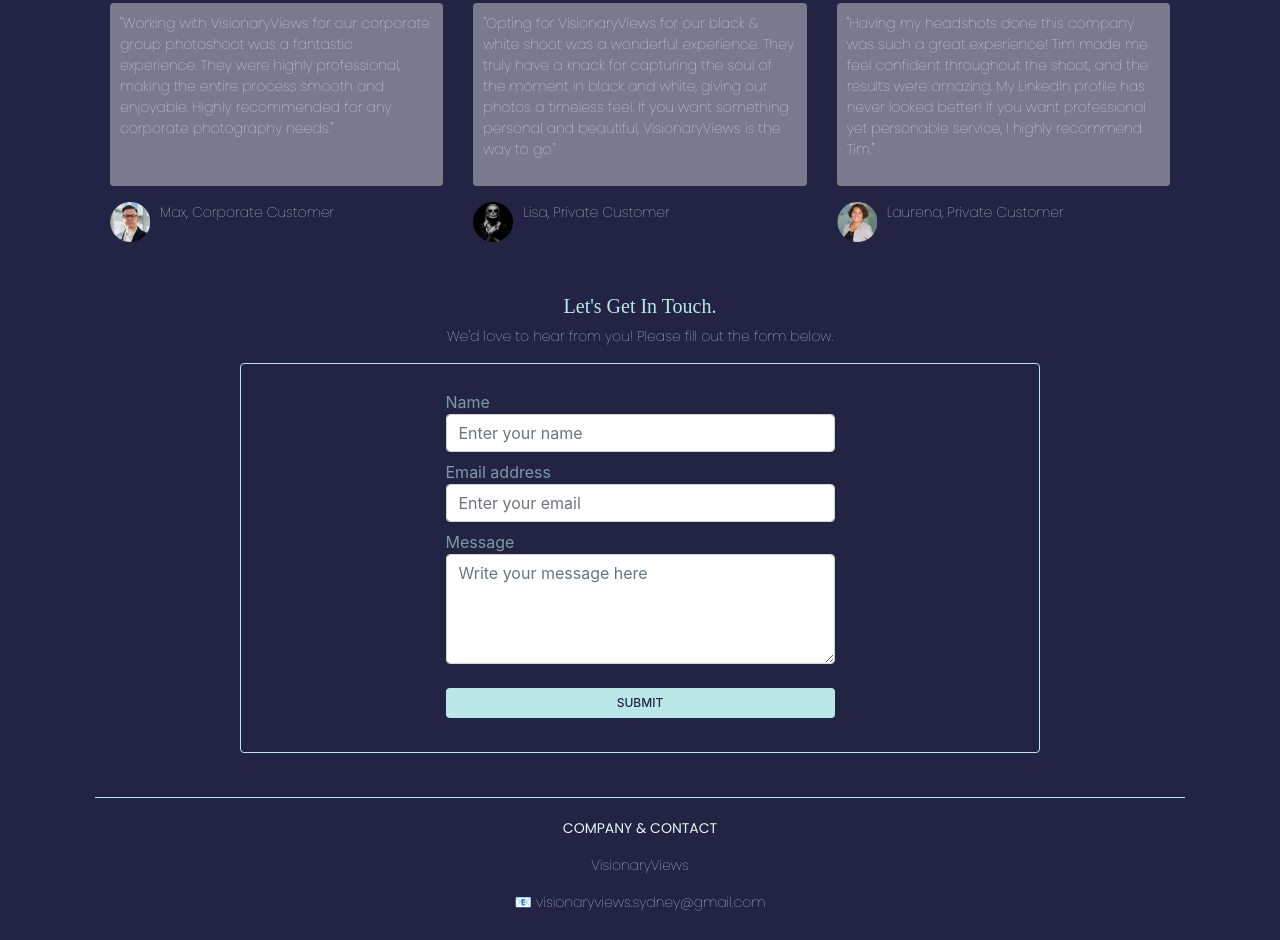
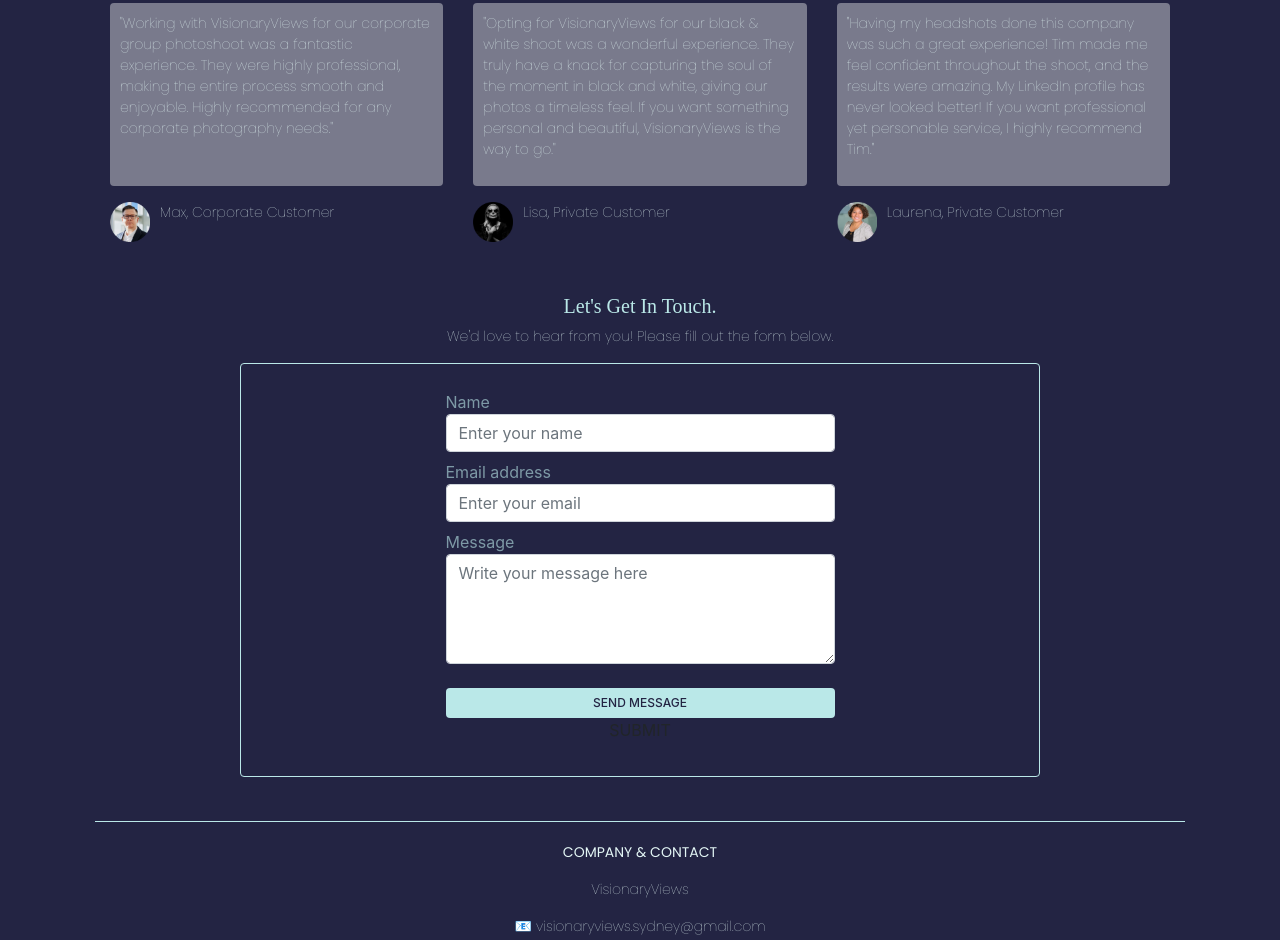
Before and after one commit to kaaathi1211/VisionaryViews, a plain HTML site: page index.html in a window 1280 px wide. Shown: the part 1377-2317 px from the top of the page. Drawn offline with nearby package versions, Linux system fonts and the light colour scheme; a web font is replaced by a local one.

Commit message:
Connected Get started btn and form field, added mailto:email in form fields

```diff
--- a/index.html
+++ b/index.html
@@ -47,7 +47,7 @@
         There's something magical about preserving fleeting moments and turning them into everlasting memories.
         With every click of the shutter, I feel privileged to share in the beauty and richness of life, one photograph at a time.</p>
         <div class="intro-text">
-          <button class="btn btn-primary mb-4" type="submit">GET STARTED</button>
+          <a href="#contact-form" class="btn btn-primary mb-4" type="submit">GET STARTED</a>
         </div>
     </div>
     <div class="col-lg-6">
@@ -113,10 +113,10 @@
       </div>
     </div>
 
-    <div class="container">
+    <div class="container" id="contact-form">
       <h2 class="text-center mt-4">Let's Get In Touch.</h2>
       <p class="text-center">We'd love to hear from you! Please fill out the form below.</p>
-      <form>
+      <form method="post" action="mailto:katharinakrotke.design@gmail.com" enctype="text/plain">
         <div>
           <label for="name" class="form-label mt-3">Name</label>
           <input type="text" class="form-control mb-2" id="name" placeholder="Enter your name">
@@ -130,7 +130,7 @@
           <textarea class="form-control" id="message" rows="4" placeholder="Write your message here"></textarea>
         </div>
         <div class="text-center mb-4">
-          <button type="submit" class="btn btn-primary">SUBMIT</button>
+          <input type="submit" value="SEND MESSAGE" class="btn btn-primary">SUBMIT</input>
         </div>
       </form>
     </div>
@@ -148,7 +148,5 @@
 <script src="https://cdn.jsdelivr.net/npm/popper.js@1.16.1/dist/umd/popper.min.js"></script>
 <script src="https://cdn.jsdelivr.net/npm/bootstrap@4.4.1/dist/js/bootstrap.min.js"></script>
 
-
-
 </body>
 </html>
--- a/project.css
+++ b/project.css
@@ -41,6 +41,10 @@ body {
 .socials {
     display: none;
 }
+
+html {
+    scroll-behavior: smooth;
+  }
 
 h1 {
     font-family: var(--heading-font-family);
```
Also changed, not shown: about.html (+2 -2 lines).
